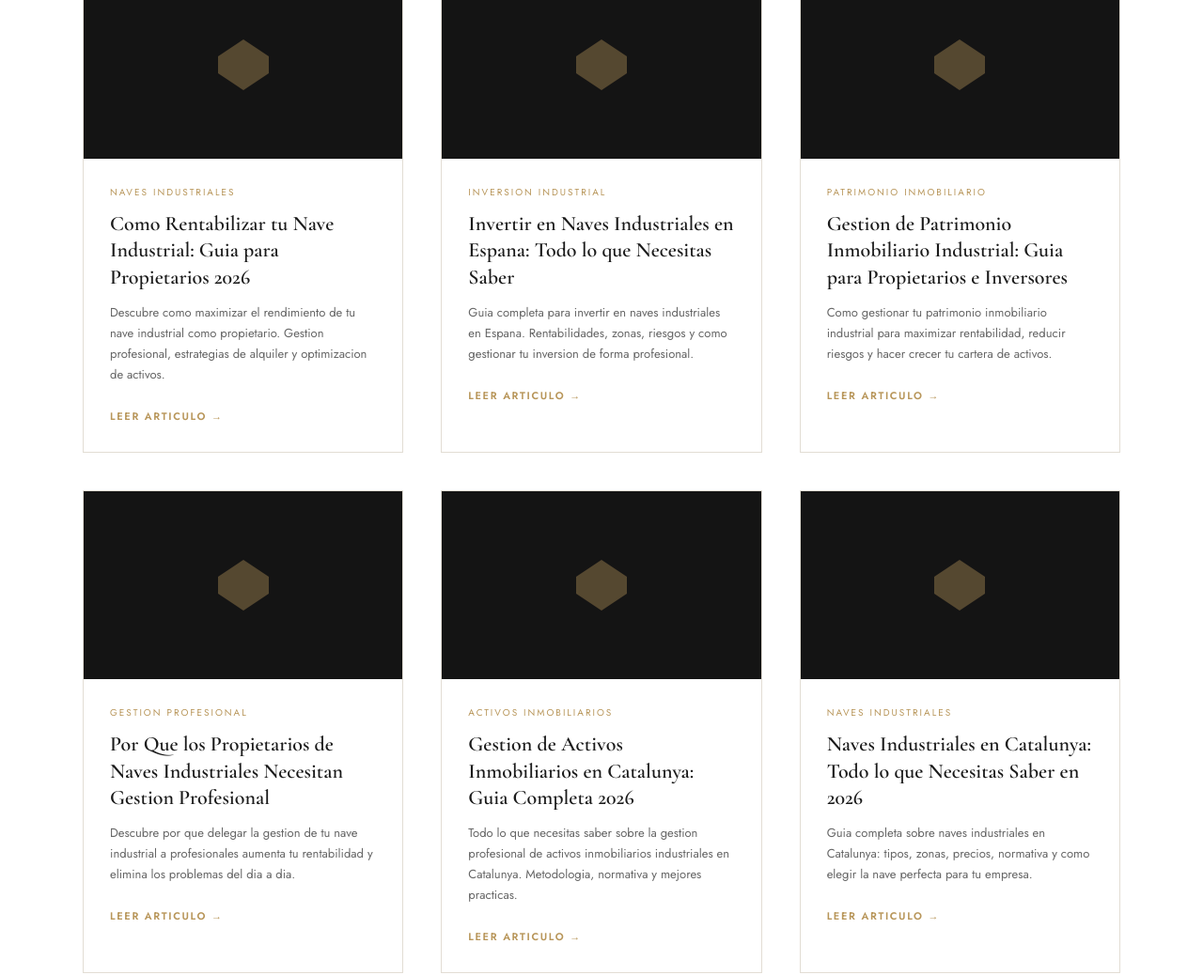
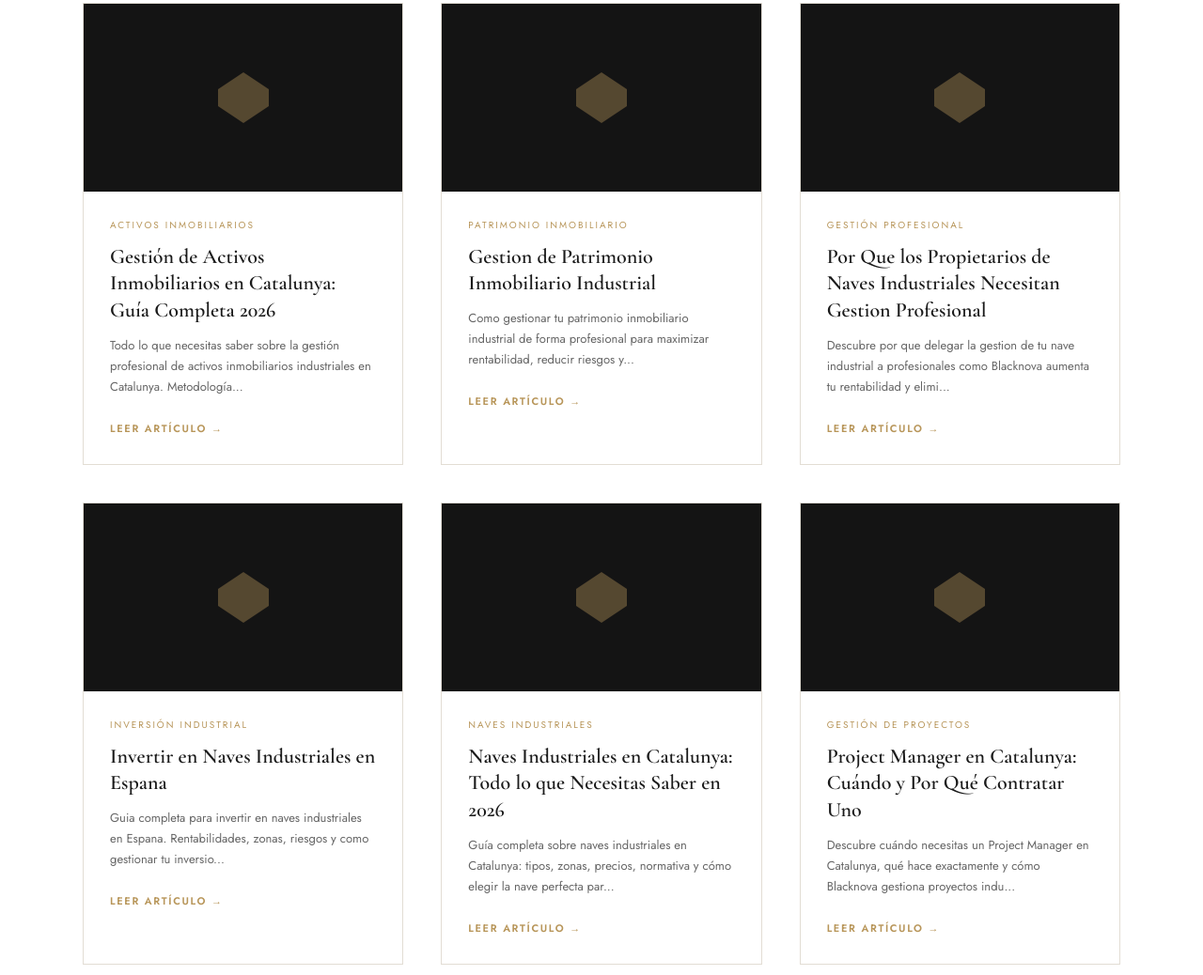
Before and after one commit to brunasuau/blacknova-web, a plain HTML site: page blog.html in a window 1280 px wide. Shown: the part 529-1567 px from the top of the page at 94% size. Drawn offline with nearby package versions, Linux system fonts and the light colour scheme.

Commit message:
SEO semanal automatico 20260420

```diff
--- a/blog.html
+++ b/blog.html
@@ -33,6 +33,7 @@ nav a:hover,nav a.active{color:var(--white)}
 .page-eyebrow{font-size:11px;letter-spacing:0.25em;text-transform:uppercase;color:var(--gold);margin-bottom:20px}
 .page-title{font-family:'Cormorant Garamond',serif;font-size:64px;font-weight:300;color:var(--white);line-height:1.1}
 .page-title em{color:var(--gold);font-style:italic}
+.blog-count{font-size:13px;color:rgba(255,255,255,0.4);margin-top:16px}
 .blog-grid{max-width:1200px;margin:0 auto;padding:80px 48px;display:grid;grid-template-columns:repeat(3,1fr);gap:40px}
 .blog-card{border:1px solid var(--border);transition:border-color 0.2s}
 .blog-card:hover{border-color:var(--gold)}
@@ -68,90 +69,81 @@ footer p{color:rgba(255,255,255,0.4);font-size:13px}
     <a href="contacto.html" class="header-cta">Contactar</a>
   </div>
 </header>
-
 <div class="page-hero">
   <div class="page-eyebrow">Conocimiento · Activos · Patrimonio</div>
   <h1 class="page-title">Nuestro<br><em>Blog</em></h1>
+  <p class="blog-count">7 artículos publicados · Actualizado semanalmente</p>
 </div>
-
 <div class="blog-grid">
 
   <div class="blog-card">
     <div class="blog-card-img"><svg viewBox="0 0 20 20"><polygon points="10,1 19,7 19,13 10,19 1,13 1,7"/></svg></div>
     <div class="blog-card-body">
-      <div class="blog-card-cat">Naves Industriales</div>
-      <h2 class="blog-card-title">Como Rentabilizar tu Nave Industrial: Guia para Propietarios 2026</h2>
-      <p class="blog-card-desc">Descubre como maximizar el rendimiento de tu nave industrial como propietario. Gestion profesional, estrategias de alquiler y optimizacion de activos.</p>
-      <a href="blog_articles/rentabilizar-nave-industrial.html" class="blog-card-link">Leer articulo →</a>
+      <div class="blog-card-cat">Activos Inmobiliarios</div>
+      <h2 class="blog-card-title">Gestión de Activos Inmobiliarios en Catalunya: Guía Completa 2026</h2>
+      <p class="blog-card-desc">Todo lo que necesitas saber sobre la gestión profesional de activos inmobiliarios industriales en Catalunya. Metodología...</p>
+      <a href="blog_articles/gestion-activos-inmobiliarios-catalunya.html" class="blog-card-link">Leer artículo →</a>
     </div>
   </div>
-
-  <div class="blog-card">
-    <div class="blog-card-img"><svg viewBox="0 0 20 20"><polygon points="10,1 19,7 19,13 10,19 1,13 1,7"/></svg></div>
-    <div class="blog-card-body">
-      <div class="blog-card-cat">Inversion Industrial</div>
-      <h2 class="blog-card-title">Invertir en Naves Industriales en Espana: Todo lo que Necesitas Saber</h2>
-      <p class="blog-card-desc">Guia completa para invertir en naves industriales en Espana. Rentabilidades, zonas, riesgos y como gestionar tu inversion de forma profesional.</p>
-      <a href="blog_articles/invertir-naves-industriales-espana.html" class="blog-card-link">Leer articulo →</a>
-    </div>
-  </div>
-
   <div class="blog-card">
     <div class="blog-card-img"><svg viewBox="0 0 20 20"><polygon points="10,1 19,7 19,13 10,19 1,13 1,7"/></svg></div>
     <div class="blog-card-body">
       <div class="blog-card-cat">Patrimonio Inmobiliario</div>
-      <h2 class="blog-card-title">Gestion de Patrimonio Inmobiliario Industrial: Guia para Propietarios e Inversores</h2>
-      <p class="blog-card-desc">Como gestionar tu patrimonio inmobiliario industrial para maximizar rentabilidad, reducir riesgos y hacer crecer tu cartera de activos.</p>
-      <a href="blog_articles/gestion-patrimonio-inmobiliario.html" class="blog-card-link">Leer articulo →</a>
+      <h2 class="blog-card-title">Gestion de Patrimonio Inmobiliario Industrial</h2>
+      <p class="blog-card-desc">Como gestionar tu patrimonio inmobiliario industrial de forma profesional para maximizar rentabilidad, reducir riesgos y...</p>
+      <a href="blog_articles/gestion-patrimonio-inmobiliario.html" class="blog-card-link">Leer artículo →</a>
     </div>
   </div>
-
   <div class="blog-card">
     <div class="blog-card-img"><svg viewBox="0 0 20 20"><polygon points="10,1 19,7 19,13 10,19 1,13 1,7"/></svg></div>
     <div class="blog-card-body">
-      <div class="blog-card-cat">Gestion Profesional</div>
+      <div class="blog-card-cat">Gestión Profesional</div>
       <h2 class="blog-card-title">Por Que los Propietarios de Naves Industriales Necesitan Gestion Profesional</h2>
-      <p class="blog-card-desc">Descubre por que delegar la gestion de tu nave industrial a profesionales aumenta tu rentabilidad y elimina los problemas del dia a dia.</p>
-      <a href="blog_articles/gestion-profesional-nave-industrial-propietario.html" class="blog-card-link">Leer articulo →</a>
+      <p class="blog-card-desc">Descubre por que delegar la gestion de tu nave industrial a profesionales como Blacknova aumenta tu rentabilidad y elimi...</p>
+      <a href="blog_articles/gestion-profesional-nave-industrial-propietario.html" class="blog-card-link">Leer artículo →</a>
     </div>
   </div>
-
   <div class="blog-card">
     <div class="blog-card-img"><svg viewBox="0 0 20 20"><polygon points="10,1 19,7 19,13 10,19 1,13 1,7"/></svg></div>
     <div class="blog-card-body">
-      <div class="blog-card-cat">Activos Inmobiliarios</div>
-      <h2 class="blog-card-title">Gestion de Activos Inmobiliarios en Catalunya: Guia Completa 2026</h2>
-      <p class="blog-card-desc">Todo lo que necesitas saber sobre la gestion profesional de activos inmobiliarios industriales en Catalunya. Metodologia, normativa y mejores practicas.</p>
-      <a href="blog_articles/gestion-activos-inmobiliarios-catalunya.html" class="blog-card-link">Leer articulo →</a>
+      <div class="blog-card-cat">Inversión Industrial</div>
+      <h2 class="blog-card-title">Invertir en Naves Industriales en Espana</h2>
+      <p class="blog-card-desc">Guia completa para invertir en naves industriales en Espana. Rentabilidades, zonas, riesgos y como gestionar tu inversio...</p>
+      <a href="blog_articles/invertir-naves-industriales-espana.html" class="blog-card-link">Leer artículo →</a>
     </div>
   </div>
-
   <div class="blog-card">
     <div class="blog-card-img"><svg viewBox="0 0 20 20"><polygon points="10,1 19,7 19,13 10,19 1,13 1,7"/></svg></div>
     <div class="blog-card-body">
       <div class="blog-card-cat">Naves Industriales</div>
       <h2 class="blog-card-title">Naves Industriales en Catalunya: Todo lo que Necesitas Saber en 2026</h2>
-      <p class="blog-card-desc">Guia completa sobre naves industriales en Catalunya: tipos, zonas, precios, normativa y como elegir la nave perfecta para tu empresa.</p>
-      <a href="blog_articles/naves-industriales-catalunya-guia.html" class="blog-card-link">Leer articulo →</a>
+      <p class="blog-card-desc">Guía completa sobre naves industriales en Catalunya: tipos, zonas, precios, normativa y cómo elegir la nave perfecta par...</p>
+      <a href="blog_articles/naves-industriales-catalunya-guia.html" class="blog-card-link">Leer artículo →</a>
     </div>
   </div>
-
   <div class="blog-card">
     <div class="blog-card-img"><svg viewBox="0 0 20 20"><polygon points="10,1 19,7 19,13 10,19 1,13 1,7"/></svg></div>
     <div class="blog-card-body">
-      <div class="blog-card-cat">Gestion de Proyectos</div>
-      <h2 class="blog-card-title">Project Manager en Catalunya: Cuando y Por Que Contratar Uno</h2>
-      <p class="blog-card-desc">Descubre cuando necesitas un Project Manager en Catalunya, que hace exactamente y como Blacknova gestiona proyectos industriales con metodologia PMI.</p>
-      <a href="blog_articles/project-manager-catalunya.html" class="blog-card-link">Leer articulo →</a>
+      <div class="blog-card-cat">Gestión de Proyectos</div>
+      <h2 class="blog-card-title">Project Manager en Catalunya: Cuándo y Por Qué Contratar Uno</h2>
+      <p class="blog-card-desc">Descubre cuándo necesitas un Project Manager en Catalunya, qué hace exactamente y cómo Blacknova gestiona proyectos indu...</p>
+      <a href="blog_articles/project-manager-catalunya.html" class="blog-card-link">Leer artículo →</a>
     </div>
   </div>
-
+  <div class="blog-card">
+    <div class="blog-card-img"><svg viewBox="0 0 20 20"><polygon points="10,1 19,7 19,13 10,19 1,13 1,7"/></svg></div>
+    <div class="blog-card-body">
+      <div class="blog-card-cat">Naves Industriales</div>
+      <h2 class="blog-card-title">Como Rentabilizar tu Nave Industrial</h2>
+      <p class="blog-card-desc">Descubre como maximizar el rendimiento de tu nave industrial como propietario. Gestion profesional, estrategias de alqui...</p>
+      <a href="blog_articles/rentabilizar-nave-industrial.html" class="blog-card-link">Leer artículo →</a>
+    </div>
+  </div>
 </div>
-
 <footer>
   <div class="footer-logo">Blackno<span>va</span></div>
-  <p>Gestion de activos inmobiliarios y naves industriales · <a href="https://blacknova.es" style="color:var(--gold)">blacknova.es</a></p>
-  <p style="margin-top:8px">2026 Blacknova · Todos los derechos reservados</p>
+  <p>Gestión de activos inmobiliarios y naves industriales · <a href="https://blacknova.es" style="color:var(--gold)">blacknova.es</a></p>
+  <p style="margin-top:8px">© 2026 Blacknova · Todos los derechos reservados</p>
 </footer>
 </body>
 </html>
```
